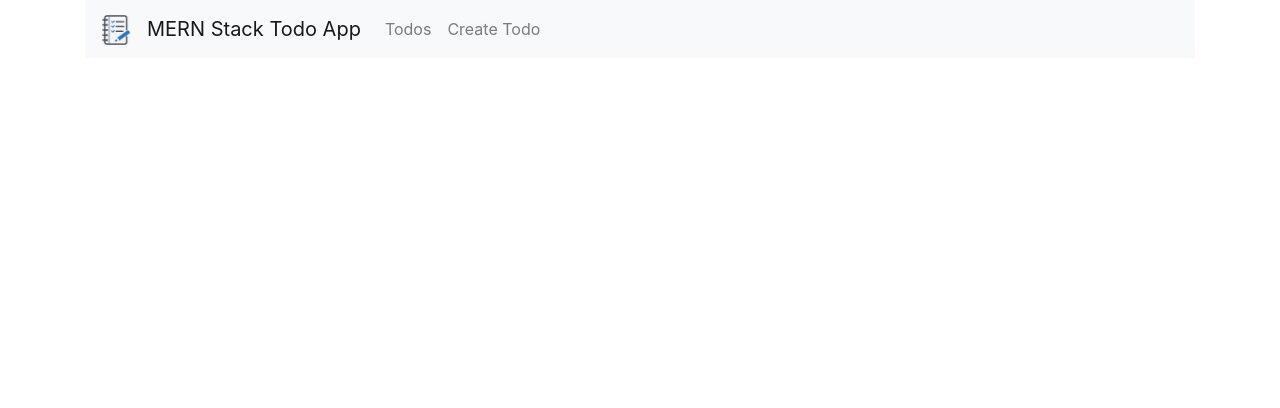
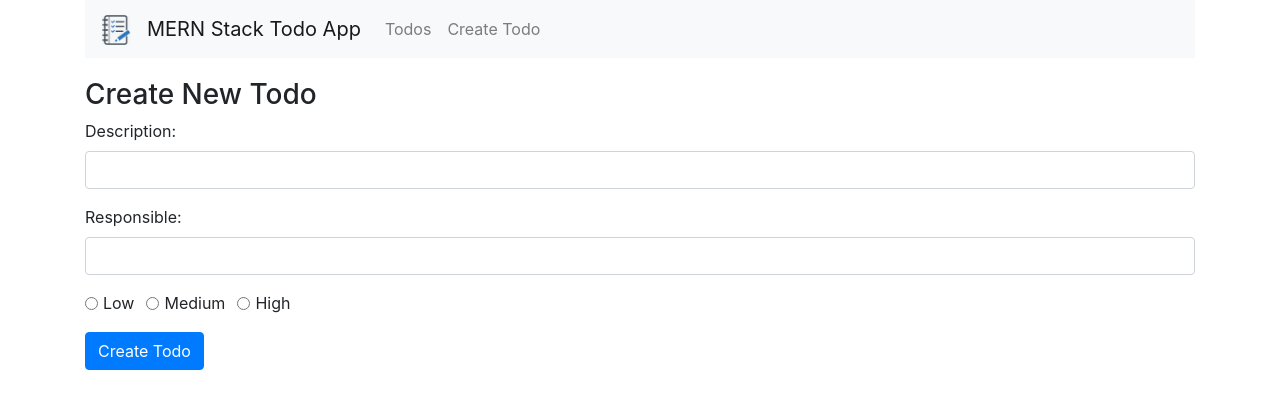
Before and after one commit to KirbyPatrick/crud-todo-app, a React (Create React App) app: page /create in a window 1280 px wide. Shown: the top 408 px of the page. Built offline with nearby package versions, Linux system fonts and the light colour scheme.

Commit message:
minor changes

```diff
--- a/src/App.js
+++ b/src/App.js
@@ -13,7 +13,7 @@
     <Router>
       <div className="container">
         <nav className="navbar navbar-expand-lg navbar-light bg-light">
-          <a className="navbar-brand">
+          <a className="navbar-brand" href="/">
             <img src={logo} width="30" height="30" alt="Todo list icon" />
           </a>
           <Link to="/" className="navbar-brand">
--- a/src/components/CreateTodo.js
+++ b/src/components/CreateTodo.js
@@ -3,6 +3,11 @@
 class CreateTodo extends Component {
   constructor(props) {
     super(props);
+
+    this.onChangeTodoDescription = this.onChangeTodoDescription.bind(this);
+    this.onChangeTodoResponsible = this.onChangeTodoResponsible.bind(this);
+    this.onChangeTodoPriority = this.onChangeTodoPriority.bind(this);
+    this.onSubmit = this.onSubmit.bind(this);
 
     this.state = {
       todo_description: "",
@@ -33,7 +38,11 @@
   onSubmit(e) {
     e.preventDefault();
 
-
+    console.log(`Form Submitted:`);
+    console.log(`Todo Description: ${this.state.todo_description}`);
+    console.log(`Todo Responsible: ${this.state.todo_responsible}`);
+    console.log(`Todo Priority: ${this.state.todo_priority}`);
+    console.log(`Todo Completed: ${this.state.todo_completed}`);
 
     this.setState({
       todo_description: "",
@@ -44,7 +53,73 @@
   }
 
   render() {
-    return <div />;
+    return (
+      <div style={{ marginTop: 20 }}>
+        <h3>Create New Todo</h3>
+        <form onSubmit={this.onSubmit}>
+          <div className="form-group">
+            <label htmlFor="">Description: </label>
+            <input
+              type="text"
+              className="form-control"
+              value={this.state.todo_description}
+              onChange={this.onChangeTodoDescription}
+            />
+          </div>
+          <div className="form-group">
+            <label htmlFor="">Responsible: </label>
+            <input
+              type="text"
+              className="form-control"
+              value={this.state.todo_responsible}
+              onChange={this.onChangeTodoResponsible}
+            />
+          </div>
+          <div className="form-group">
+            <div className="form-check form-check-inline">
+              <input
+                className="form-check-input"
+                type="radio"
+                name="priorityOptions"
+                id="priorityLow"
+                value="Low"
+                checked={this.state.todo_priority === "Low"}
+                onChange={this.onChangeTodoPriority}
+              />
+              <label className="form-check-label">Low</label>
+            </div>
+            <div className="form-check form-check-inline">
+              <input
+                className="form-check-input"
+                type="radio"
+                name="priorityOptions"
+                id="priorityMedium"
+                value="Medium"
+                checked={this.state.todo_priority === "Medium"}
+                onChange={this.onChangeTodoPriority}
+              />
+              <label className="form-check-label">Medium</label>
+            </div>
+            <div className="form-check form-check-inline">
+              <input
+                className="form-check-input"
+                type="radio"
+                name="priorityOptions"
+                id="priorityHigh"
+                value="High"
+                checked={this.state.todo_priority === "High"}
+                onChange={this.onChangeTodoPriority}
+              />
+              <label className="form-check-label">High</label>
+            </div>
+          </div>
+          <div className="form-group">
+          <input type="submit" value="Create Todo" className="btn btn-primary" />
+
+          </div>
+        </form>
+      </div>
+    );
   }
 }
 
```
